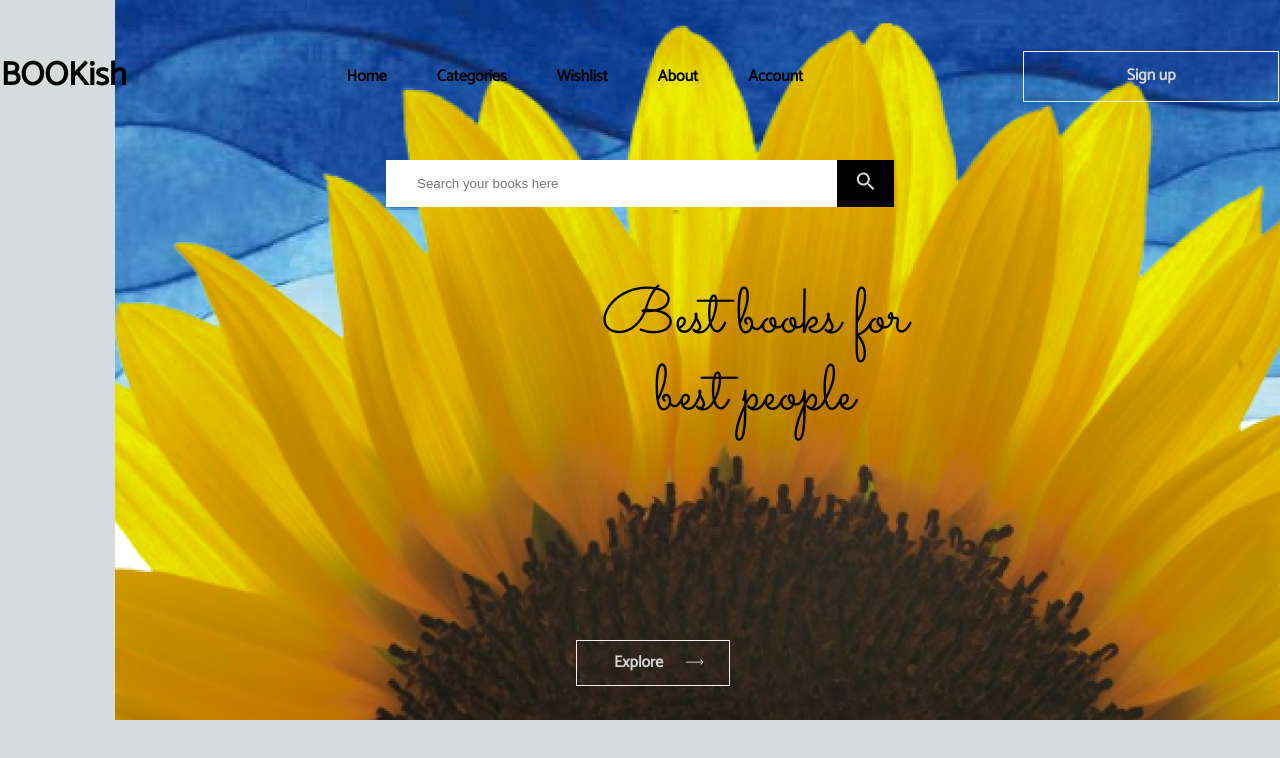
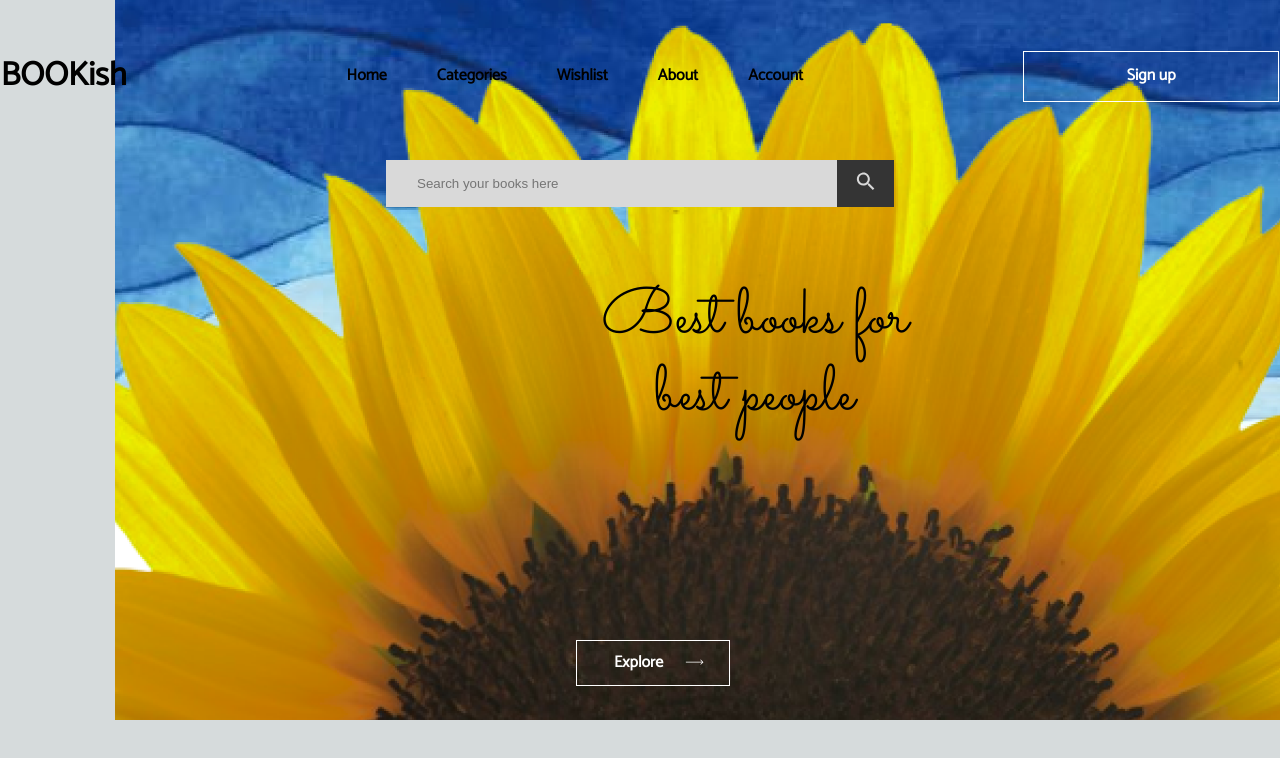
Before and after one commit to Spandita-dwivedi/Van-gogh, a Next.js app: page / in a window 1280 px wide. Shown: the top 758 px of the page. Built offline with nearby package versions, Linux system fonts and the light colour scheme.

Commit message:
Setting up typography and color-palatte

```diff
--- a/components/Main/Main.module.scss
+++ b/components/Main/Main.module.scss
@@ -1,5 +1,6 @@
-@import url('https://fonts.googleapis.com/css2?family=Sacramento&display=swap');
 
+@import "/styles/color.module.scss";
+@import "/styles/typography.module.scss";
 
 .main {
 
@@ -41,11 +42,7 @@
                 position: absolute;
                 bottom: 40%;
                 left: 47%;
-                font-family: 'Sacramento', cursive;
-                font-style: normal;
-                font-weight: 400;
-                font-size: 64px;
-                line-height: 120%;
+                @include h1-cursive;
                 text-align: center;
 
             }
@@ -57,11 +54,7 @@
                 margin-left: 12%;
 
 
-                font-family: 'Sacramento', cursive;
-                font-style: normal;
-                font-weight: 400;
-                font-size: 64px;
-                line-height: 120%;
+               @include h1-cursive;
                 text-align: center;
 
             }
--- a/components/Nav/Nav.module.scss
+++ b/components/Nav/Nav.module.scss
@@ -1,5 +1,6 @@
-@import url('https://fonts.googleapis.com/css2?family=Catamaran&family=Sacramento&display=swap');
 
+@import "/styles/color.module.scss";
+@import "/styles/typography.module.scss";
 
 .hehe {
 
@@ -32,10 +33,7 @@
             display: flex;
             flex-direction: row;
             gap: 50px;
-            font-family: 'Catamaran';
-            font-style: normal;
-            font-weight: 700;
-            font-size: 16px;
+            @include body1-bold;
 
 
         }
@@ -44,25 +42,17 @@
 
     .div1 {
         h1 {
-            font-family: 'Catamaran';
-            font-style: normal;
-            font-weight: 600;
-            font-size: 33px;
-            line-height: 140%;
+            @include h1-bold;
         }
     }
 
     .div3 {
         .button6 {
-            font-family: 'Catamaran';
-            font-style: normal;
-            font-weight: 700;
-            font-size: 16px;
-            line-height: 140%;
+            @include body1-bold;
             padding: 13px 34px;
 
-            border: 0.15vw solid rgb(241, 237, 237);
-            background: rgb(215, 214, 214);
+            border: 0.15vw solid $neutral-100;
+            background: $neutral-100;
             background-clip: text;
             -webkit-background-clip: text;
             color: transparent;
@@ -131,7 +121,7 @@
 
       .icon {
         margin: 2vw 0vw 2vw 0vw;
-        color: rgb(187, 182, 182);
+        color: $neutral-100;
         text-decoration: none !important;
 
 
--- a/components/Search/Search.jsx
+++ b/components/Search/Search.jsx
@@ -1,5 +1,6 @@
 import React from 'react'
 import styles from "./Search.module.scss"
+
 
 
 export default function Searchcomp(){
--- a/components/Search/Search.module.scss
+++ b/components/Search/Search.module.scss
@@ -1,3 +1,7 @@
+@import "/styles/color.module.scss";
+@import "/styles/typography.module.scss";
+
+
 .cont {
     display: flex;
     flex-direction: row;
@@ -23,7 +27,7 @@
         input {
             padding: 16px 243px 16px 31px;
             border: none;
-            background-color: white;
+            background-color: $neutral-300;
             @media (min-width: 200px) and (max-width: 567px){
         padding: 16px 50px 16px 10px;
             }
@@ -32,21 +36,17 @@
     }
 
     .rect {
-        background-color: black;
+        background-color: $neutral-800;
         padding: 9px 16px;
     }
 }
 
 .button6 {
-    font-family: 'Catamaran';
-    font-style: bold;
-    font-weight: 800;
-    font-size: 16px;
-    line-height: 140%;
+    @include body1-bold;
     padding: 11px 25px 11px 37px;
 
-    border: 0.15vw solid rgb(241, 237, 237);
-    background: rgb(215, 214, 214);
+    border: 0.15vw solid $neutral-100;
+    background: $neutral-100;
     background-clip: text;
     -webkit-background-clip: text;
     color: transparent;
--- /dev/null
+++ b/styles/color.module.scss
@@ -0,0 +1,7 @@
+$primary-color:#163578;
+$secondary-color:#CF9100;
+$neutral-100:#ffffff;
+$neutral-300:#D9D9D9;
+$neutral-800:#343434;
+$neutral-900:#292A2C;
+$neutral:#000000;
--- /dev/null
+++ b/styles/typography.module.scss
@@ -0,0 +1,74 @@
+@import url('https://fonts.googleapis.com/css2?family=Catamaran&family=Sacramento&display=swap');
+
+
+@mixin h1-bold(){
+    font-family: 'Catamaran';
+font-style: normal;
+font-weight: 600;
+font-size: 33px;
+line-height: 140%;
+
+}
+
+@mixin h1-cursive(){
+    font-family: 'Sacramento';
+font-style: normal;
+font-weight: 400;
+font-size: 64px;
+line-height: 120%;
+}
+
+@mixin h2-cursive(){
+    font-family: 'Sacramento';
+font-style: normal;
+font-weight: 400;
+font-size: 48px;
+line-height: 120%;
+/* identical to box height, or 58px */
+
+text-decoration-line: underline;
+}
+
+
+@mixin title1-bold(){
+    font-family: 'Catamaran';
+font-style: normal;
+font-weight: 700;
+font-size: 24px;
+line-height: 140%;
+}
+
+@mixin title2-bold(){
+    font-family: 'Catamaran';
+font-style: normal;
+font-weight: 800;
+font-size: 20px;
+line-height: 140%;
+}
+
+@mixin title1-cursive(){
+
+font-family: 'Sacramento';
+font-style: normal;
+font-weight: 400;
+font-size: 36px;
+line-height: 140%;
+}
+
+
+@mixin body1-bold(){
+
+font-family: 'Catamaran';
+font-style: normal;
+font-weight: 700;
+font-size: 16px;
+line-height: 140%;
+}
+
+@mixin caption1(){
+    font-family: 'Catamaran';
+font-style: normal;
+font-weight: 500;
+font-size: 15px;
+line-height: 140%;
+}
```
